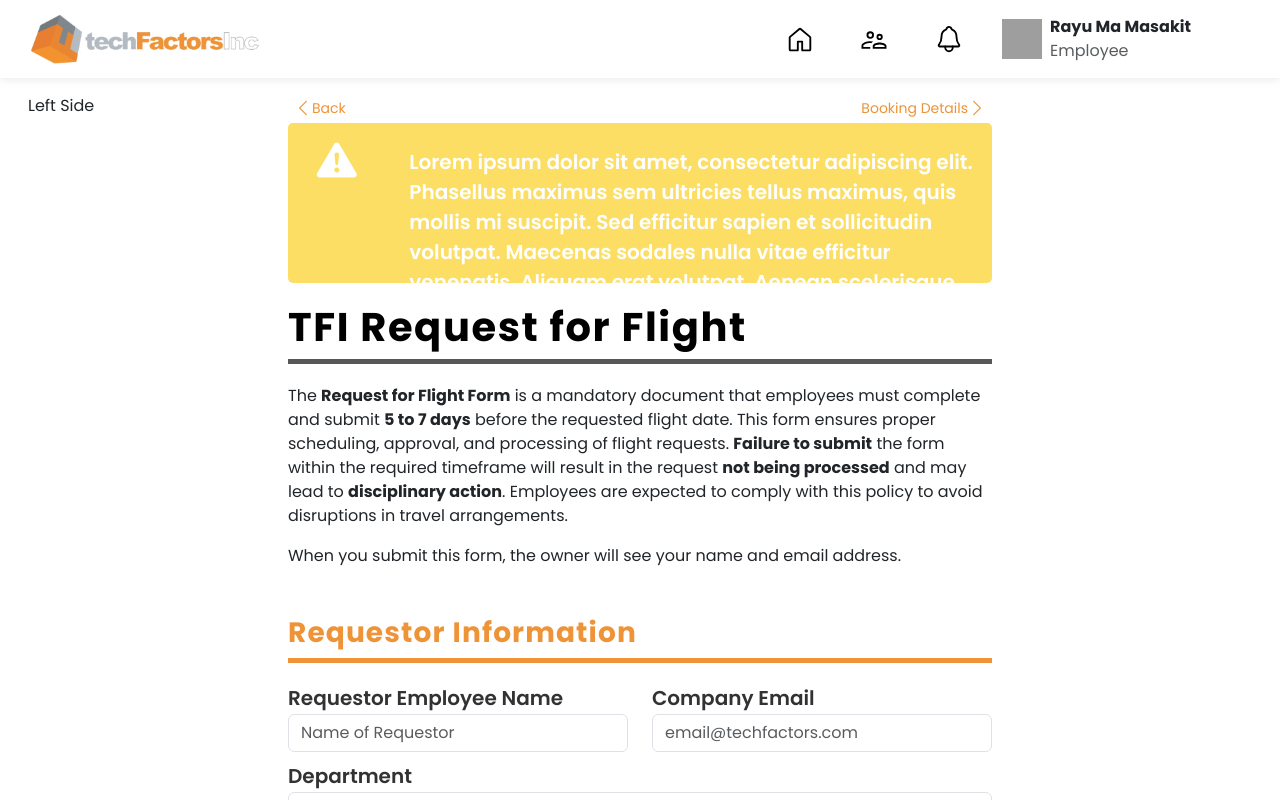
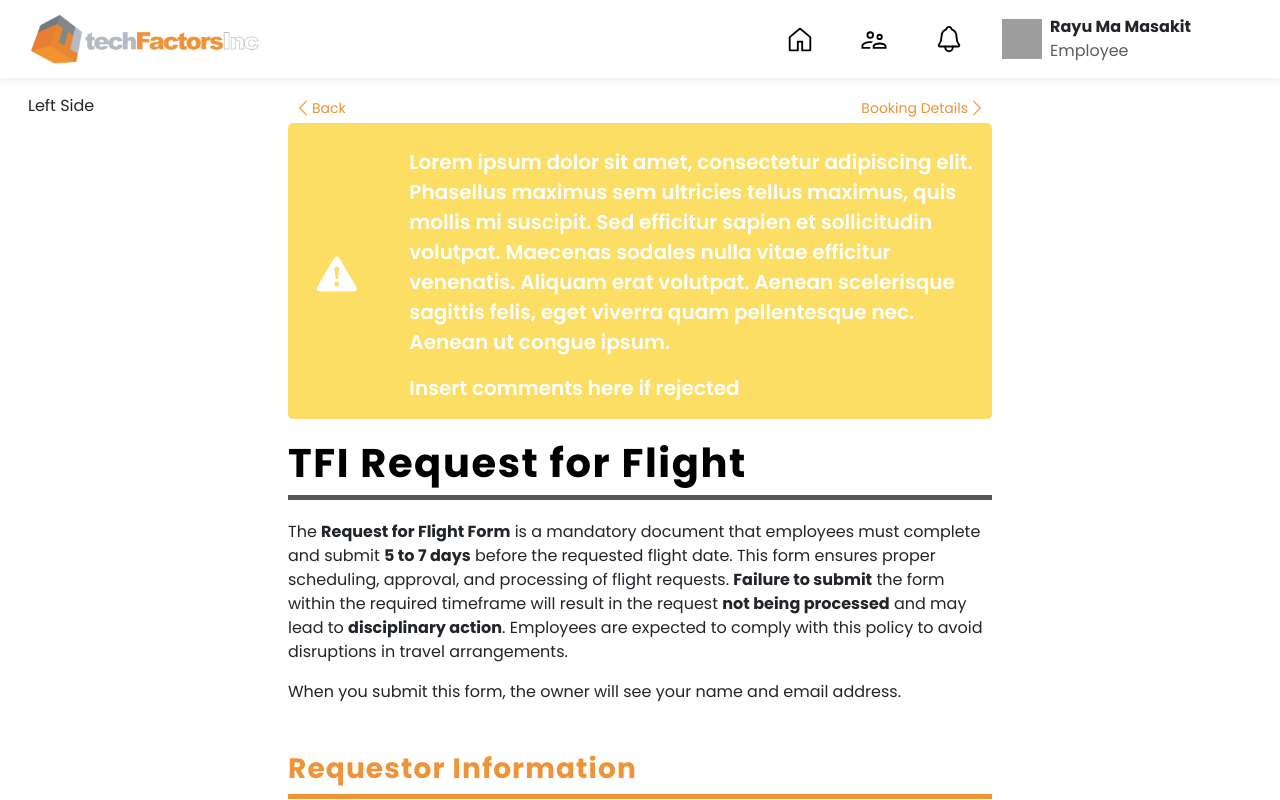
Before and after one commit to Elle-121/TechForms, a React (Create React App) app: page /flight-request-form in a window 1280 px wide. Built offline with nearby package versions, Linux system fonts and the light colour scheme; grey boxes are pictures that could not be loaded.

Commit message:
updated remarks box and error box to expand

```diff
--- a/src/App.scss
+++ b/src/App.scss
@@ -316,8 +316,7 @@
   font-weight: 550;
   font-size: 20px;
   border-radius: 5px;
-  height: 160px;
-  overflow-x: hidden;
+  min-height: 160px;
 }
 
 .error-box {
@@ -327,8 +326,7 @@
   font-weight: 550;
   font-size: 20px;
   border-radius: 5px;
-  height: 160px;
-  overflow-x: hidden;
+  min-height: 160px;
 }
 
 .sub-text {
--- a/src/pages/FlightRequestForm/FlightRequestForm.js
+++ b/src/pages/FlightRequestForm/FlightRequestForm.js
@@ -44,11 +44,11 @@
                     {/* Warning/Remarks Box */}
                     <div className='remarks-box'>
                         <Row>
-                            <Col className='mt-2 text-center'>
+                            <Col className='mt-2 d-flex align-items-center justify-content-center'>
                                 <i className="bi bi-exclamation-triangle-fill fs-1"></i>
                             </Col>
 
-                            <Col xs={10} className='text-start overflow-y-auto mt-4'>
+                            <Col xs={10} className='text-start overflow-y-auto mt-4 '>
                                 <p>Lorem ipsum dolor sit amet, consectetur adipiscing elit. Phasellus maximus sem ultricies tellus maximus, quis mollis mi suscipit. Sed efficitur sapien et sollicitudin volutpat. Maecenas sodales nulla vitae efficitur venenatis. Aliquam erat volutpat. Aenean scelerisque sagittis felis, eget viverra quam pellentesque nec. Aenean ut congue ipsum. </p>
                                 <p>Insert comments here if rejected</p>
                             </Col>
@@ -380,7 +380,7 @@
                     {/* Error box */}
                     <div className='error-box mb-3'>
                         <Row>
-                            <Col className='mt-2 text-center'>
+                            <Col className='mt-2 d-flex align-items-center justify-content-center'>
                                 <i className="bi bi-exclamation-triangle-fill fs-1"/>
                             </Col>
 
```
